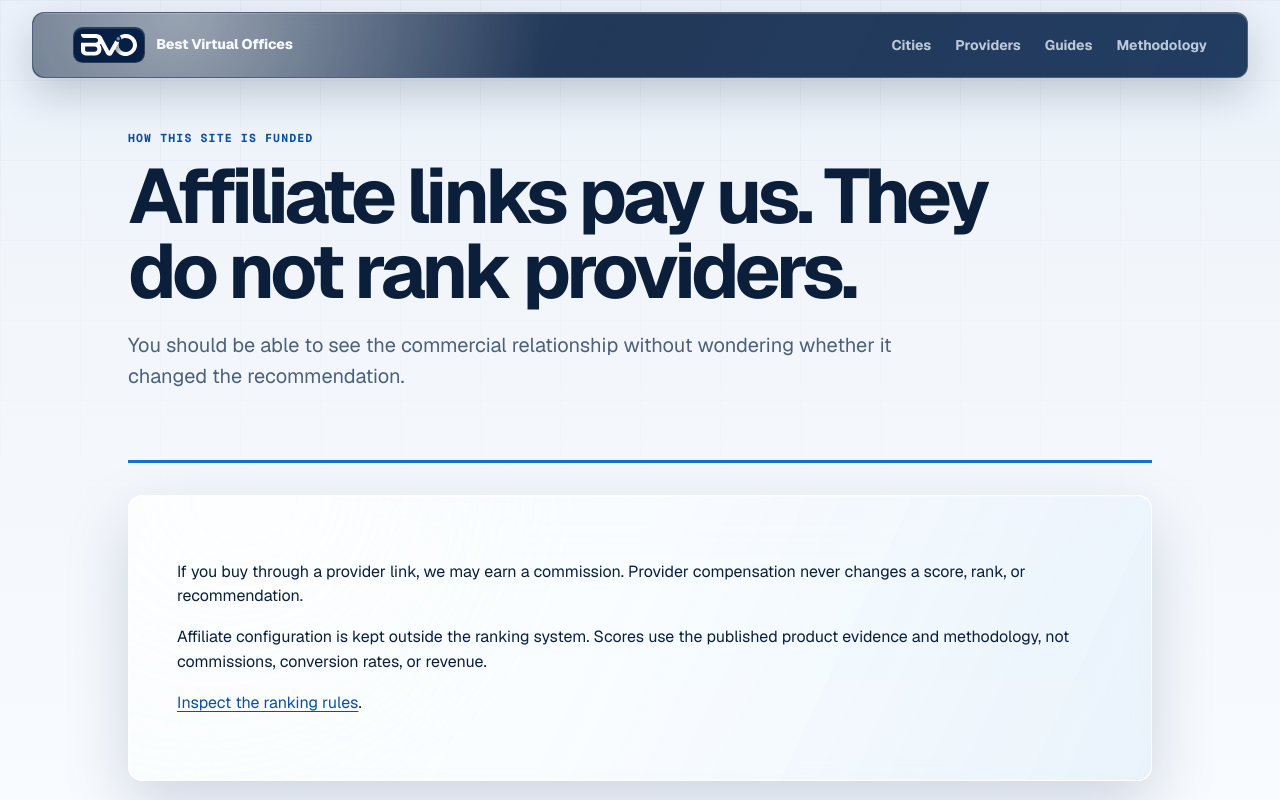
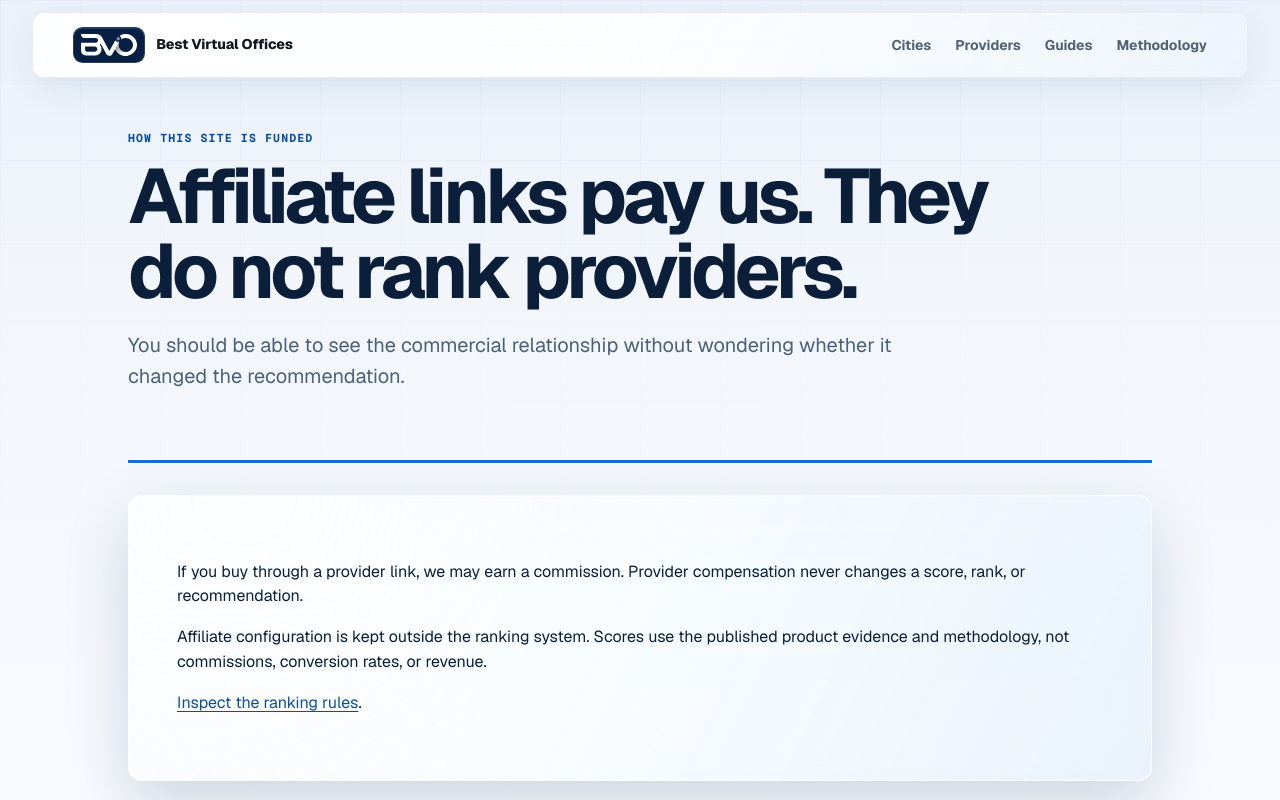
Before and after one commit to andrehlucas/BVO, a Next.js app: page /affiliate-disclosure in a window 1280 px wide. Shown: the top 800 px of the page. Built offline with nearby package versions, Linux system fonts and the light colour scheme; no server answers.

Commit message:
fix: use white navbar across pages

```diff
--- a/src/app/globals.css
+++ b/src/app/globals.css
@@ -84,16 +84,16 @@ button { color: inherit; }
 .skip-link { position: fixed; z-index: 100; top: var(--space-3); left: var(--space-3); transform: translateY(-200%); border: var(--border-width) solid var(--color-line-strong); border-radius: var(--radius-pill); background: var(--color-surface); color: var(--color-ink); padding: var(--space-2) var(--space-4); font-weight: 750; }
 .skip-link:focus { transform: translateY(0); }
 
-.site-header { position: sticky; z-index: 30; top: 0.75rem; width: min(calc(100% - 1.5rem), var(--content-width)); margin: 0.75rem auto 0; border-color: rgb(255 255 255 / 20%) !important; border-radius: var(--radius-md) !important; background: rgb(7 31 66 / 88%) !important; box-shadow: 0 1rem 2.5rem rgb(5 28 62 / 20%), inset 0 1px 0 rgb(255 255 255 / 18%) !important; }
+.site-header { position: sticky; z-index: 30; top: 0.75rem; width: min(calc(100% - 1.5rem), var(--content-width)); margin: 0.75rem auto 0; border-color: rgb(15 52 96 / 9%) !important; border-radius: var(--radius-md) !important; background: rgb(255 255 255 / 92%) !important; box-shadow: 0 0.8rem 2rem rgb(15 52 96 / 7%), inset 0 1px 0 rgb(255 255 255 / 90%) !important; }
 .site-header-content { display: flex; align-items: center; justify-content: space-between; gap: var(--space-5); min-height: 4rem; padding-inline: var(--space-5); }
-.site-brand { display: inline-flex; align-items: center; gap: 0.7rem; color: #f7fbff; font-size: var(--text-sm); font-weight: 740; letter-spacing: -0.01em; text-decoration: none; white-space: nowrap; }
+.site-brand { display: inline-flex; align-items: center; gap: 0.7rem; color: #101820; font-size: var(--text-sm); font-weight: 740; letter-spacing: -0.01em; text-decoration: none; white-space: nowrap; }
 .site-brand-mark { display: inline-flex; align-items: center; justify-content: center; width: 4.5rem; height: 2.25rem; padding: 0.35rem 0.45rem; border: 1px solid rgb(255 255 255 / 14%); border-radius: 0.6rem; background: #071f42; box-shadow: inset 0 1px 0 rgb(255 255 255 / 12%); }
 .site-brand-logo { display: block; width: 100%; height: auto; }
 .site-nav-list, .footer-nav-list { display: flex; flex-wrap: wrap; gap: var(--space-2) var(--space-5); margin: 0; padding: 0; list-style: none; }
 .site-nav-list { flex-wrap: nowrap; }
-.site-nav-list a { position: relative; color: rgb(231 242 255 / 78%); font-size: var(--text-sm); font-weight: 620; text-decoration: none; white-space: nowrap; }
+.site-nav-list a { position: relative; color: #526273; font-size: var(--text-sm); font-weight: 620; text-decoration: none; white-space: nowrap; }
 .site-nav-list a::after { position: absolute; right: 0; bottom: -0.35rem; left: 0; height: 2px; transform: scaleX(0); transform-origin: left; border-radius: var(--radius-pill); background: var(--color-accent); content: ""; transition: transform 220ms var(--ease-fluid); }
-.site-nav-list a:hover { color: #f8fbff; }
+.site-nav-list a:hover { color: #101820; }
 .site-nav-list a:hover::after { transform: scaleX(1); }
 
 .site-footer { border-top: var(--border-width) solid rgb(255 255 255 / 12%); background: #071f42; color: #e8f2ff; padding-block: var(--space-8); }
@@ -177,10 +177,6 @@ button { color: inherit; }
 .home-proof-strip dd { max-width: 10ch; margin: 0; color: #657487; font-size: 0.67rem; line-height: 1.2; text-transform: uppercase; }
 
 body:has(.home-intro) .site-main { padding-top: 0; }
-body:has(.home-intro) .site-header { border-color: rgb(15 52 96 / 9%) !important; background: rgb(255 255 255 / 84%) !important; box-shadow: 0 0.8rem 2rem rgb(15 52 96 / 7%), inset 0 1px 0 rgb(255 255 255 / 90%) !important; }
-body:has(.home-intro) .site-brand { color: #101820; }
-body:has(.home-intro) .site-nav-list a { color: #526273; }
-body:has(.home-intro) .site-nav-list a:hover { color: #101820; }
 body:has(.home-intro) .home-intro { margin-top: -4.85rem; }
 
 .home-city-list, .product-explainer, .trust-statement, .hub-city-list, .hub-note, .comparison-workflow, .ranking-results, .comparison-table-section, .location-list, .comparison-limitations { margin-top: clamp(4.5rem, 9vw, 8rem); }
```
